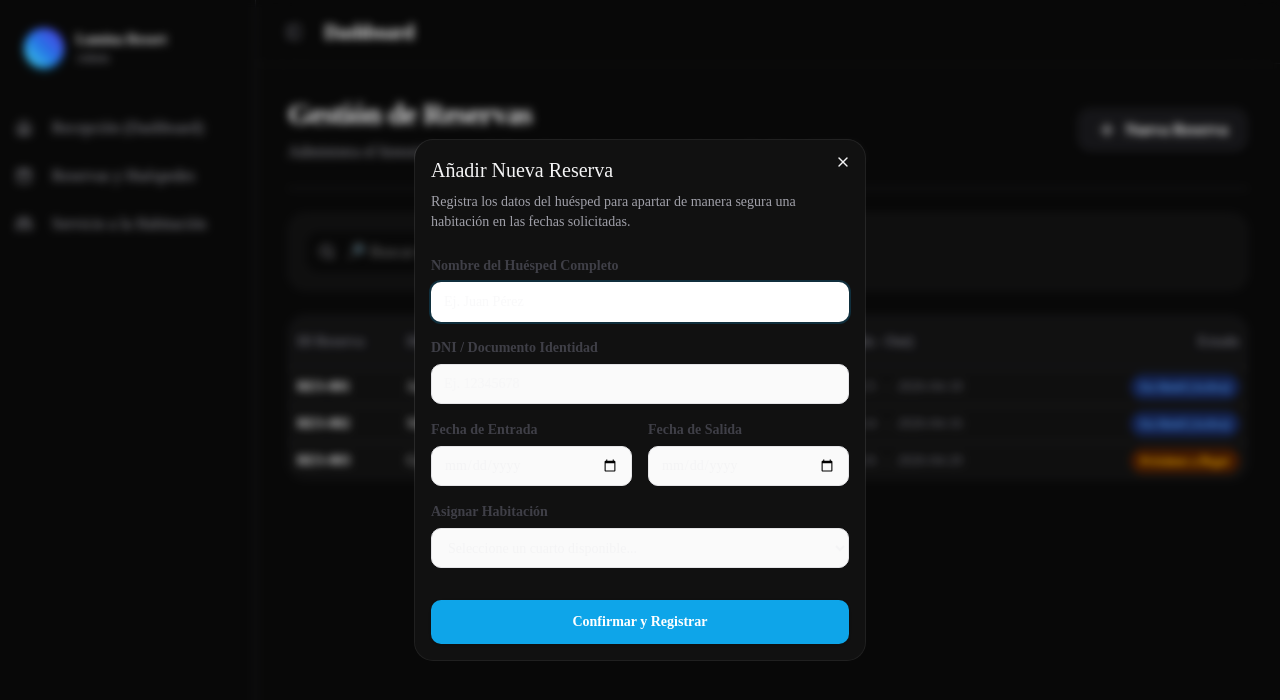
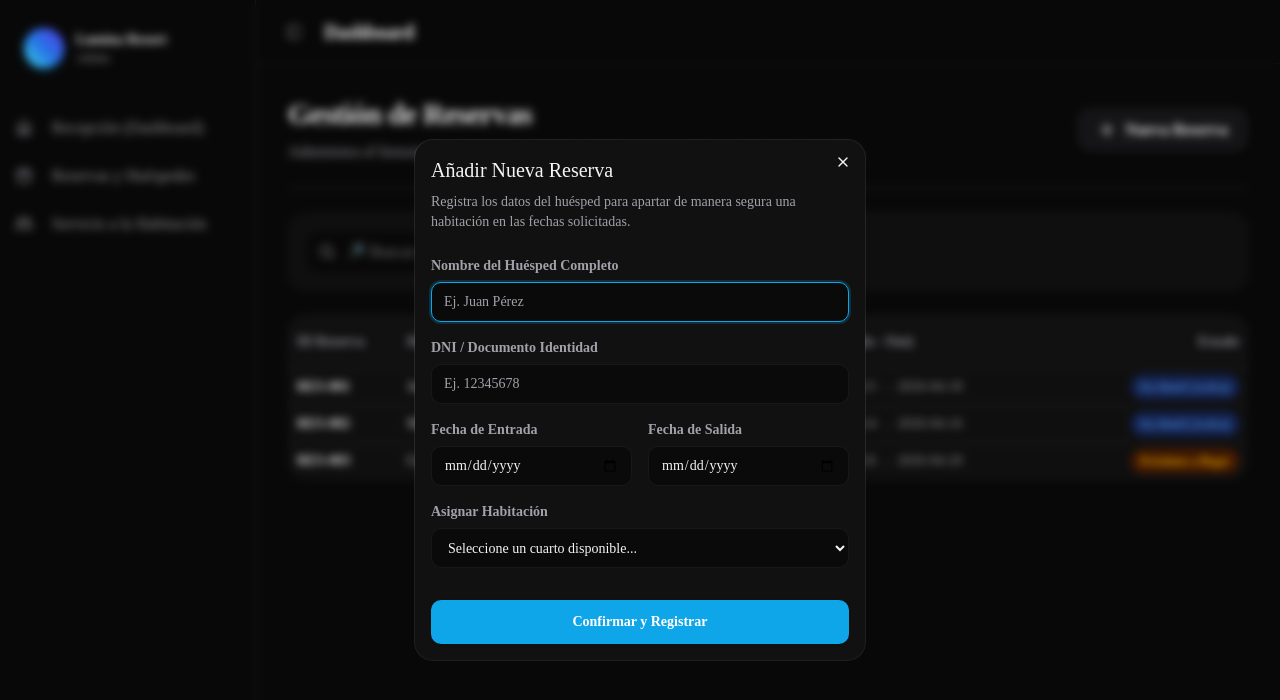
Before and after one commit to esteban-abanto-2709/UTP-CursoIntegrador-HotelManagement, a Next.js app in the folder apps/web/: page /reservas in a window 1280 px wide. Both pictures are taken after a click on the button "Nueva Reserva". Shown: the top 700 px of the page. Built offline with nearby package versions, Linux system fonts and the light colour scheme.

Commit message:
style(web): clean up whitespace and improve component formatting for better readability

```diff
--- a/apps/web/src/app/reservas/page.tsx
+++ b/apps/web/src/app/reservas/page.tsx
@@ -124,65 +124,75 @@ export default function ReservasPage() {
               className="flex flex-col gap-4 mt-2"
             >
               <div className="flex flex-col gap-1.5">
-                <label className="text-sm font-semibold text-zinc-700">
+                <label className="text-sm font-semibold text-muted-foreground">
                   Nombre del Huésped Completo
                 </label>
                 <input
                   name="guestName"
                   required
-                  className="h-10 px-3 py-2 rounded-lg border border-zinc-200 focus:ring-2 focus:border-transparent focus:ring-primary/20 outline-none transition-all bg-zinc-50 focus:bg-white"
+                  className="h-10 px-3 py-2 rounded-lg border border-border/50 bg-background text-foreground focus:ring-2 focus:border-primary focus:ring-primary/20 outline-none transition-all placeholder:text-muted-foreground"
                   placeholder="Ej. Juan Pérez"
                 />
               </div>
               <div className="flex flex-col gap-1.5">
-                <label className="text-sm font-semibold text-zinc-700">
+                <label className="text-sm font-semibold text-muted-foreground">
                   DNI / Documento Identidad
                 </label>
                 <input
                   name="dni"
                   required
-                  className="h-10 px-3 py-2 rounded-lg border border-zinc-200 focus:ring-2 focus:border-transparent focus:ring-primary/20 outline-none transition-all bg-zinc-50 focus:bg-white"
+                  className="h-10 px-3 py-2 rounded-lg border border-border/50 bg-background text-foreground focus:ring-2 focus:border-primary focus:ring-primary/20 outline-none transition-all placeholder:text-muted-foreground"
                   placeholder="Ej. 12345678"
                 />
               </div>
               <div className="flex gap-4">
                 <div className="flex flex-col gap-1.5 w-full">
-                  <label className="text-sm font-semibold text-zinc-700">
+                  <label className="text-sm font-semibold text-muted-foreground">
                     Fecha de Entrada
                   </label>
                   <input
                     name="checkIn"
                     type="date"
                     required
-                    className="h-10 px-3 py-2 rounded-lg border border-zinc-200 focus:ring-2 focus:border-transparent focus:ring-primary/20 outline-none transition-all bg-zinc-50 focus:bg-white"
+                    className="h-10 px-3 py-2 rounded-lg border border-border/50 bg-background text-foreground focus:ring-2 focus:border-primary focus:ring-primary/20 outline-none transition-all"
                   />
                 </div>
                 <div className="flex flex-col gap-1.5 w-full">
-                  <label className="text-sm font-semibold text-zinc-700">
+                  <label className="text-sm font-semibold text-muted-foreground">
                     Fecha de Salida
                   </label>
                   <input
                     name="checkOut"
                     type="date"
                     required
-                    className="h-10 px-3 py-2 rounded-lg border border-zinc-200 focus:ring-2 focus:border-transparent focus:ring-primary/20 outline-none transition-all bg-zinc-50 focus:bg-white"
+                    className="h-10 px-3 py-2 rounded-lg border border-border/50 bg-background text-foreground focus:ring-2 focus:border-primary focus:ring-primary/20 outline-none transition-all"
                   />
                 </div>
               </div>
               <div className="flex flex-col gap-1.5 mb-4">
-                <label className="text-sm font-semibold text-zinc-700">
+                <label className="text-sm font-semibold text-muted-foreground">
                   Asignar Habitación
                 </label>
                 <select
                   name="roomId"
                   required
-                  className="h-10 px-3 py-2 rounded-lg border border-zinc-200 focus:ring-2 focus:border-transparent focus:ring-primary/20 outline-none transition-all bg-zinc-50 focus:bg-white cursor-pointer"
+                  className="h-10 px-3 py-2 rounded-lg border border-border/50 bg-background text-foreground focus:ring-2 focus:border-primary focus:ring-primary/20 outline-none transition-all cursor-pointer"
                 >
-                  <option value="">Seleccione un cuarto disponible...</option>
-                  <option value="101">Cuarto 101 - Sencilla</option>
-                  <option value="104">Cuarto 104 - Sencilla</option>
-                  <option value="201">Cuarto 201 - Doble</option>
-                  <option value="204">Cuarto 204 - Doble</option>
+                  <option value="" className="text-muted-foreground">
+                    Seleccione un cuarto disponible...
+                  </option>
+                  <option value="101" className="text-foreground">
+                    Cuarto 101 - Sencilla
+                  </option>
+                  <option value="104" className="text-foreground">
+                    Cuarto 104 - Sencilla
+                  </option>
+                  <option value="201" className="text-foreground">
+                    Cuarto 201 - Doble
+                  </option>
+                  <option value="204" className="text-foreground">
+                    Cuarto 204 - Doble
+                  </option>
                 </select>
               </div>
               <button
@@ -215,22 +225,22 @@ export default function ReservasPage() {
         <Table>
           <TableHeader>
             <TableRow className="bg-muted/30 hover:bg-muted/30">
-              <TableHead className="font-semibold text-zinc-500 py-4 w-[110px]">
+              <TableHead className="font-semibold text-muted-foreground py-4 w-[110px]">
                 ID Reserva
               </TableHead>
-              <TableHead className="font-semibold text-zinc-500">
+              <TableHead className="font-semibold text-muted-foreground">
                 Huésped
               </TableHead>
-              <TableHead className="font-semibold text-zinc-500">
+              <TableHead className="font-semibold text-muted-foreground">
                 Documento
               </TableHead>
-              <TableHead className="font-semibold text-zinc-500">
+              <TableHead className="font-semibold text-muted-foreground">
                 Alojamiento
               </TableHead>
-              <TableHead className="font-semibold text-zinc-500">
+              <TableHead className="font-semibold text-muted-foreground">
                 Fechas (In - Out)
               </TableHead>
-              <TableHead className="font-semibold text-zinc-500 text-right">
+              <TableHead className="font-semibold text-muted-foreground text-right">
                 Estado
               </TableHead>
             </TableRow>
@@ -240,10 +250,10 @@ export default function ReservasPage() {
               <TableRow>
                 <TableCell
                   colSpan={6}
-                  className="h-32 text-center text-zinc-500"
+                  className="h-32 text-center text-muted-foreground"
                 >
                   No se encontraron reservaciones que coincidan con{" "}
-                  <b>&quot;{searchTerm}&quot;</b>.
+                  <b className="text-foreground">&quot;{searchTerm}&quot;</b>.
                 </TableCell>
               </TableRow>
             ) : (
@@ -258,13 +268,15 @@ export default function ReservasPage() {
                   <TableCell className="font-medium text-foreground group-hover:text-primary transition-colors">
                     {res.guestName}
                   </TableCell>
-                  <TableCell className="text-muted-foreground">{res.dni}</TableCell>
+                  <TableCell className="text-muted-foreground">
+                    {res.dni}
+                  </TableCell>
                   <TableCell>
                     <span className="bg-muted text-muted-foreground px-2.5 py-1 rounded-md text-xs font-bold border border-border/50">
                       Cto. {res.roomId}
                     </span>
                   </TableCell>
-                  <TableCell className="text-zinc-500">
+                  <TableCell className="text-muted-foreground">
                     {res.checkIn} <span className="opacity-50">→</span>{" "}
                     {res.checkOut}
                   </TableCell>
--- a/apps/web/src/app/servicio/page.tsx
+++ b/apps/web/src/app/servicio/page.tsx
@@ -38,7 +38,9 @@ export default function ServicioHabitacionPage() {
           <div className="w-16 h-16 bg-status-available-icon-bg rounded-full flex items-center justify-center mb-4">
             <Sparkles className="w-8 h-8 text-status-available-icon-text" />
           </div>
-          <h3 className="text-xl font-bold text-foreground">¡Todo impecable!</h3>
+          <h3 className="text-xl font-bold text-foreground">
+            ¡Todo impecable!
+          </h3>
           <p className="text-muted-foreground mt-1">
             No hay habitaciones pendientes de limpieza en este momento.
           </p>
@@ -46,7 +48,7 @@ export default function ServicioHabitacionPage() {
       ) : (
         <div className="grid grid-cols-1 md:grid-cols-2 lg:grid-cols-3 gap-6">
           {habitacionesSucias.map((room) => (
-              <div
+            <div
               key={room.id}
               className="relative overflow-hidden rounded-2xl border border-border/50 bg-card shadow-sm hover:shadow-md transition-all"
             >
--- a/apps/web/src/components/app-sidebar.tsx
+++ b/apps/web/src/components/app-sidebar.tsx
@@ -35,7 +35,7 @@ export function AppSidebar() {
       <SidebarContent>
         <SidebarGroup>
           <SidebarGroupLabel className="h-20 flex items-center gap-3 p-4 mb-4">
-            <div className="w-10 h-10 rounded-full bg-gradient-to-tr from-cyan-300 via-blue-500 to-indigo-600 shadow-md shadow-primary/20 shrink-0"></div>
+            <div className="w-10 h-10 rounded-full bg-linear-to-tr from-cyan-300 via-blue-500 to-indigo-600 shadow-md shadow-primary/20 shrink-0"></div>
             <div className="flex flex-col leading-tight">
               <span className="text-sm font-bold text-foreground">
                 Lumina Resort
```
Also changed, not shown: apps/web/src/app/dashboard/page.tsx (+18 -6 lines), apps/web/src/app/globals.css (line endings or trailing spaces).
